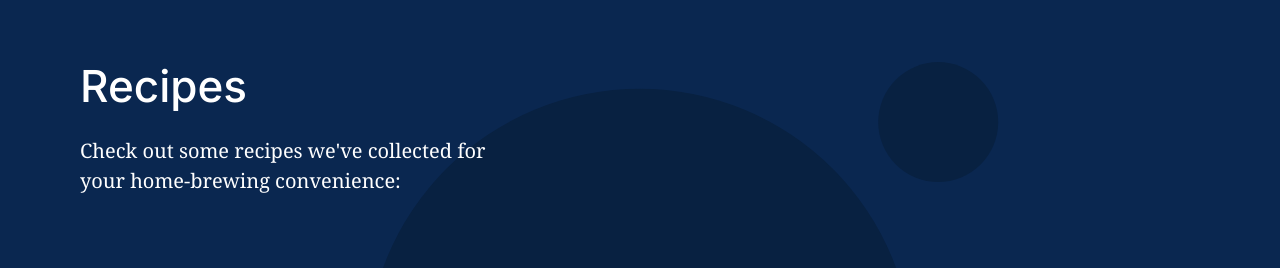
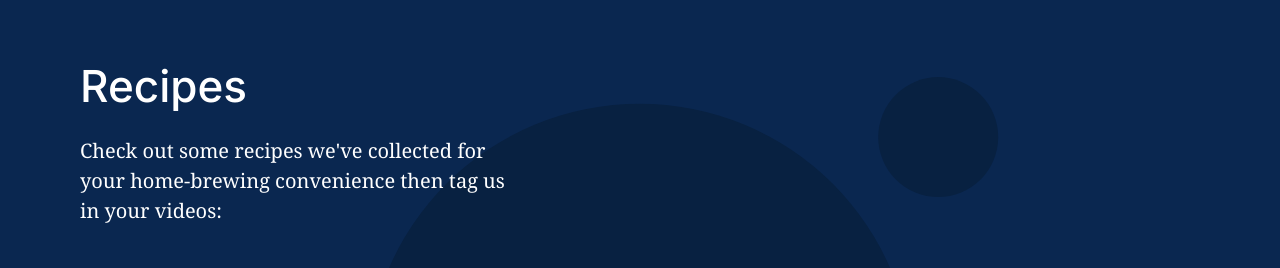
Before and after one commit to williamhasrouty/se_project_coffeeshop, a plain HTML site: page index.html in a window 1280 px wide. Shown: the part 840-1108 px from the top of the page. Drawn offline with Linux system fonts and the light colour scheme.

Commit message:
Update index.html

```diff
--- a/index.html
+++ b/index.html
@@ -70,7 +70,7 @@
           <h2 class="recipes__title">Recipes</h2>
           <p class="recipes__subtitle">
             Check out some recipes we've collected for your home-brewing
-            convenience:
+            convenience then tag us in your videos:
           </p>
           <ul class="recipes__videos">
             <li>
```
